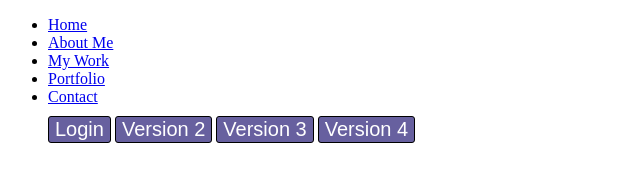
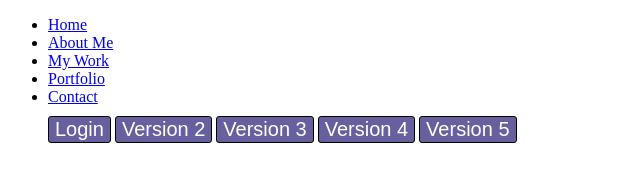
Before and after one commit to twoyungforever/git-practice-session, a plain HTML site: page index.html in a window 1280 px wide. Shown: the whole page, without its empty margins (0-640 px from the left). Drawn offline with Linux system fonts and the light colour scheme.

Commit message:
Version 5

```diff
--- a/index.html
+++ b/index.html
@@ -40,7 +40,8 @@
             <button class="btns"> Login </button>
             <button class="btns"> Version 2 </button>
             <button class="btns"> Version 3 </button>
-	    <button class="btns"> Version 4 </button>
+	          <button class="btns"> Version 4 </button>
+            <button class="btns"> Version 5 </button>
         </ul>
       </div>
     </body>
```
